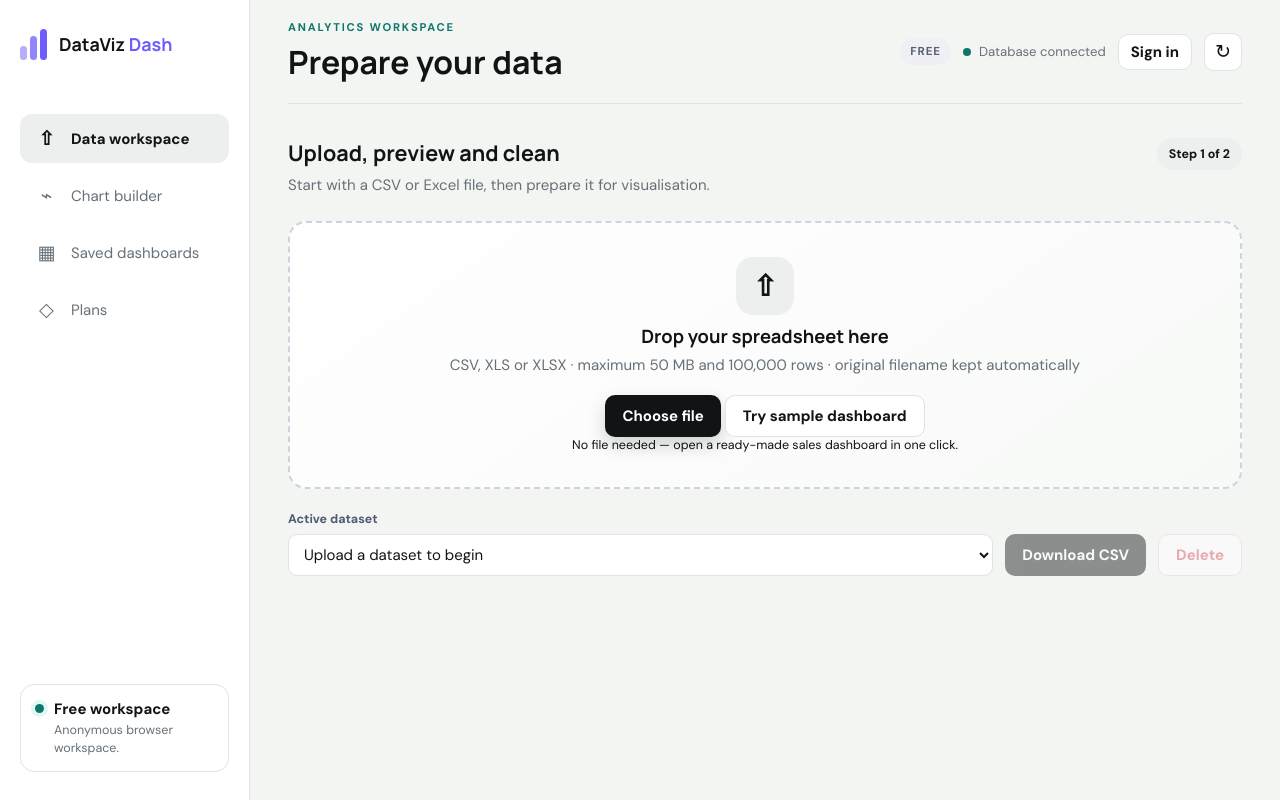
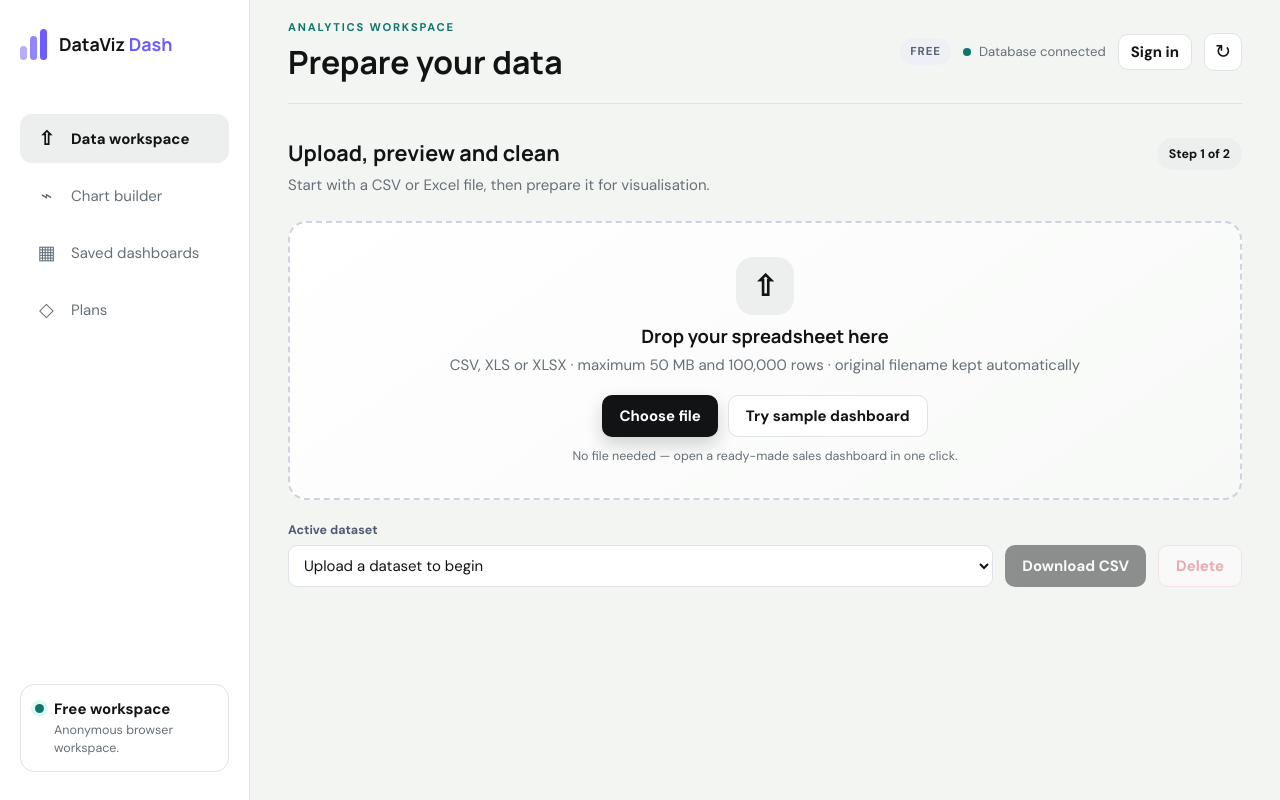
Before and after one commit to Naman794/DataViz-Dash, a Flask app: page /app in a window 1280 px wide. Run offline with Flask 3, Linux system fonts and the light colour scheme; data that the repository does not hold is empty.

Commit message:
Style first-run demo controls

```diff
--- a/static/css/styles.css
+++ b/static/css/styles.css
@@ -142,6 +142,8 @@ p { color: var(--muted); line-height: 1.6; }
 .upload-card.dragging { border-color: var(--primary); background: var(--primary-soft); transform: translateY(-2px); }
 .upload-card h3 { margin: 8px 0 4px; font-size: 1.15rem; }
 .upload-card p { margin-bottom: 18px; }
+.upload-actions { display: flex; flex-wrap: wrap; justify-content: center; gap: 10px; }
+.upload-helper { margin-top: 11px; color: var(--muted); font-size: .78rem; }
 .upload-icon { display: grid; width: 58px; height: 58px; place-items: center; border-radius: 17px; background: var(--primary-soft); color: var(--primary); font-size: 1.8rem; font-weight: 700; }
 .upload-progress { width: min(360px, 80%); height: 5px; margin-top: 22px; overflow: hidden; border-radius: 99px; background: #e4e2f5; }
 .upload-progress span { display: block; width: 40%; height: 100%; border-radius: inherit; background: var(--primary); animation: progress 1s infinite ease-in-out; }
```
